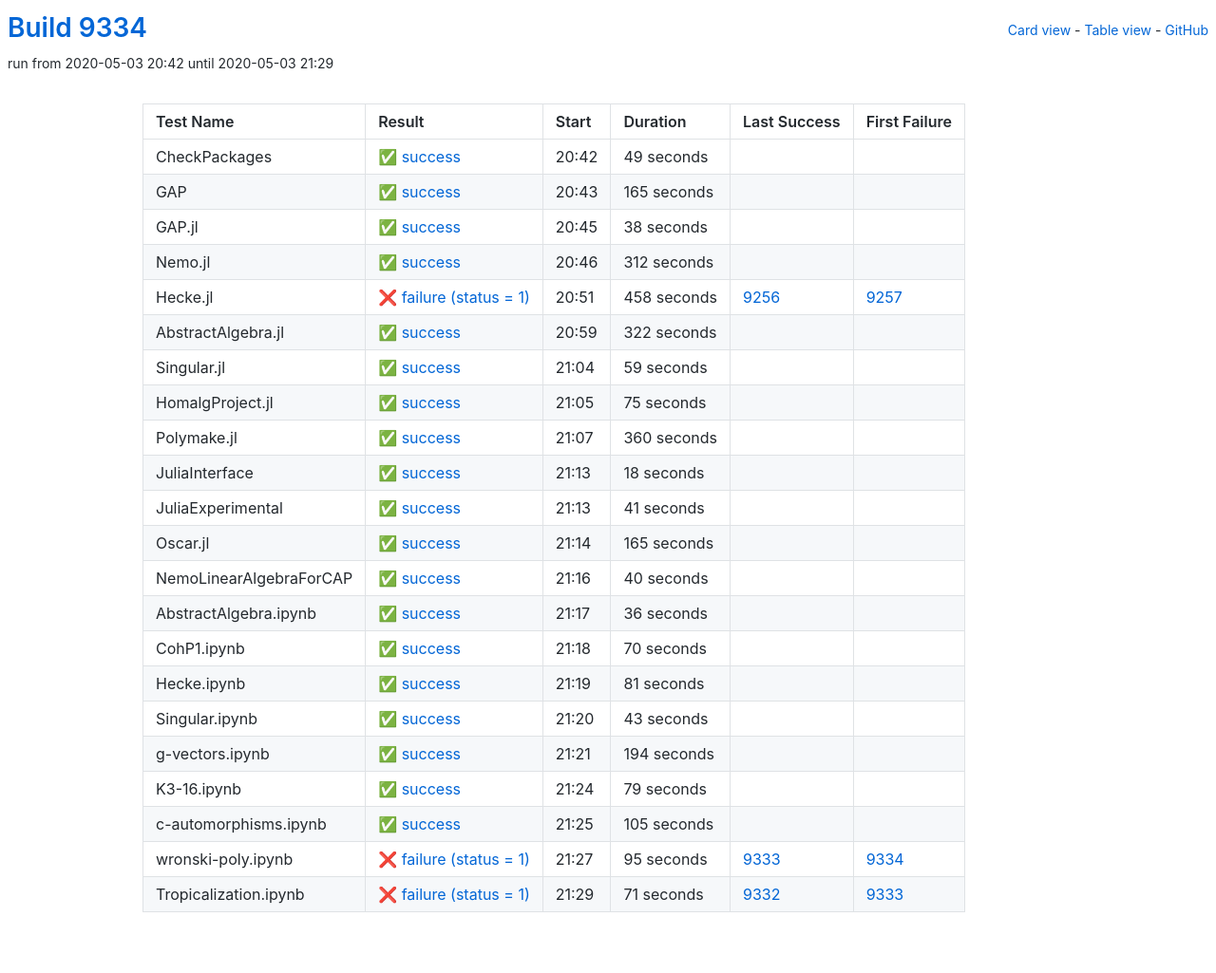
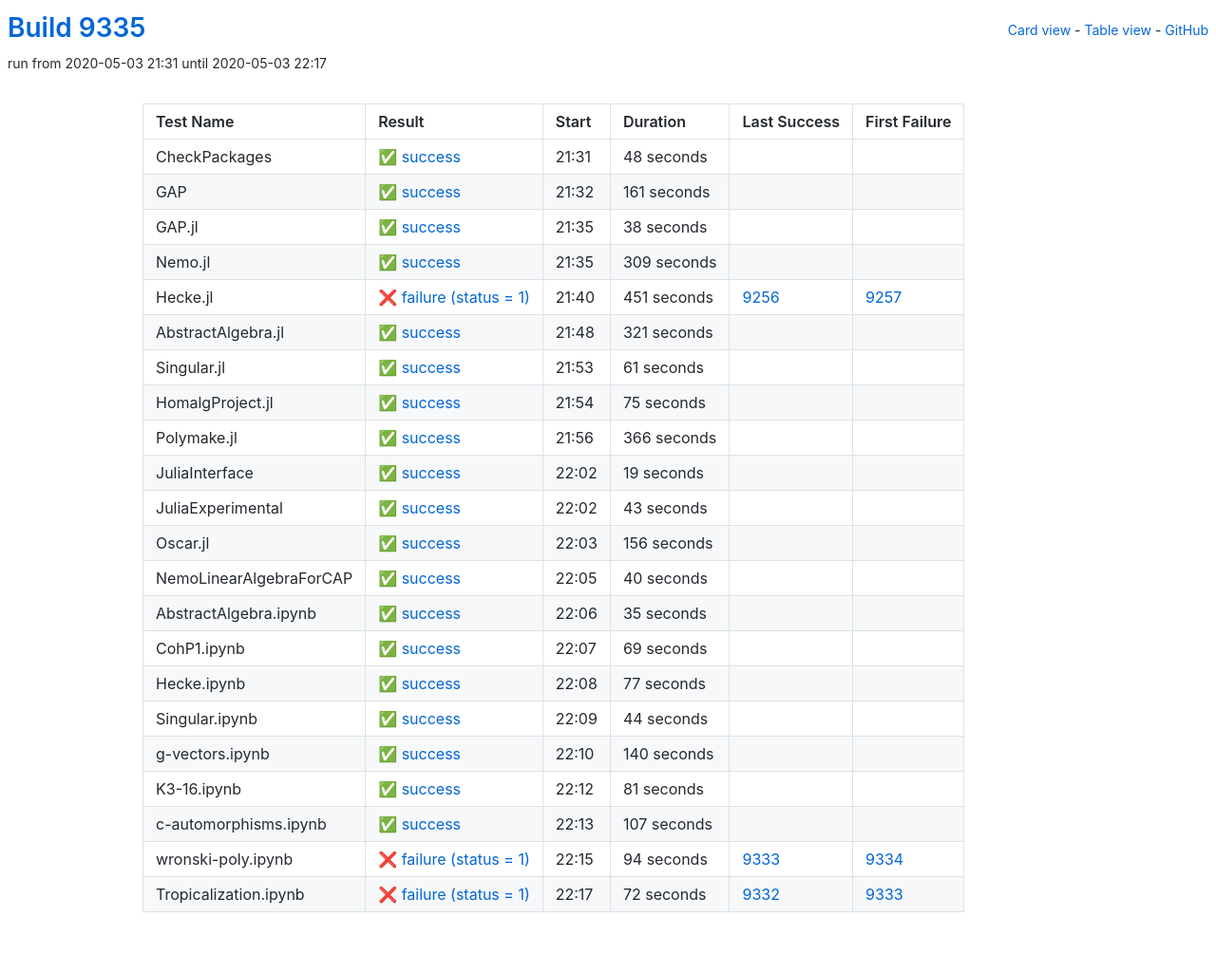
Before and after one commit to oscar-system/oscar-ci-status, a Jekyll site: the page built from table.html, in a window 1280 px wide. Shown: the whole page at 95% size. Built offline with Jekyll 4.4.1, drawn with Linux system fonts in a browser that asks for light colours.

Commit message:
Build 9335

```diff
--- a/_data/ci.yml
+++ b/_data/ci.yml
@@ -1,27 +1,27 @@
-build: 9334
-build_url: https://oscarci.mathematik.uni-kl.de/job/oscar/9334/
+build: 9335
+build_url: https://oscarci.mathematik.uni-kl.de/job/oscar/9335/
 job: oscar
 tests:
-- duration: 49
+- duration: 48
   exitcode: 0
   first_failure: false
   first_failure_url: null
   last_success: false
   last_success_url: null
-  log: https://oscarci.mathematik.uni-kl.de/job/oscar/9334/artifact/logs/build-9334/CheckPackages.log
+  log: https://oscarci.mathematik.uni-kl.de/job/oscar/9335/artifact/logs/build-9335/CheckPackages.log
   name: CheckPackages
-  start: 2020-05-03 20:42
+  start: 2020-05-03 21:31
   status: success
   success: true
-- duration: 165
+- duration: 161
   exitcode: 0
   first_failure: false
   first_failure_url: null
   last_success: false
   last_success_url: null
-  log: https://oscarci.mathematik.uni-kl.de/job/oscar/9334/artifact/logs/build-9334/GAP.log
+  log: https://oscarci.mathematik.uni-kl.de/job/oscar/9335/artifact/logs/build-9335/GAP.log
   name: GAP
-  start: 2020-05-03 20:43
+  start: 2020-05-03 21:32
   status: success
   success: true
 - duration: 38
@@ -30,53 +30,53 @@ tests:
   first_failure_url: null
   last_success: false
   last_success_url: null
-  log: https://oscarci.mathematik.uni-kl.de/job/oscar/9334/artifact/logs/build-9334/GAP.jl.log
+  log: https://oscarci.mathematik.uni-kl.de/job/oscar/9335/artifact/logs/build-9335/GAP.jl.log
   name: GAP.jl
-  start: 2020-05-03 20:45
+  start: 2020-05-03 21:35
   status: success
   success: true
-- duration: 312
+- duration: 309
   exitcode: 0
   first_failure: false
   first_failure_url: null
   last_success: false
   last_success_url: null
-  log: https://oscarci.mathematik.uni-kl.de/job/oscar/9334/artifact/logs/build-9334/Nemo.jl.log
+  log: https://oscarci.mathematik.uni-kl.de/job/oscar/9335/artifact/logs/build-9335/Nemo.jl.log
   name: Nemo.jl
-  start: 2020-05-03 20:46
+  start: 2020-05-03 21:35
   status: success
   success: true
-- duration: 458
+- duration: 451
   exitcode: 1
   first_failure: 9257
   first_failure_url: https://oscarci.mathematik.uni-kl.de/job/oscar/9257/
   last_success: 9256
   last_success_url: https://oscarci.mathematik.uni-kl.de/job/oscar/9256/
-  log: https://oscarci.mathematik.uni-kl.de/job/oscar/9334/artifact/logs/build-9334/Hecke.jl.log
+  log: https://oscarci.mathematik.uni-kl.de/job/oscar/9335/artifact/logs/build-9335/Hecke.jl.log
   name: Hecke.jl
-  start: 2020-05-03 20:51
+  start: 2020-05-03 21:40
   status: failure
   success: false
-- duration: 322
+- duration: 321
   exitcode: 0
   first_failure: false
   first_failure_url: null
   last_success: false
   last_success_url: null
-  log: https://oscarci.mathematik.uni-kl.de/job/oscar/9334/artifact/logs/build-9334/AbstractAlgebra.jl.log
+  log: https://oscarci.mathematik.uni-kl.de/job/oscar/9335/artifact/logs/build-9335/AbstractAlgebra.jl.log
   name: AbstractAlgebra.jl
-  start: 2020-05-03 20:59
+  start: 2020-05-03 21:48
   status: success
   success: true
-- duration: 59
+- duration: 61
   exitcode: 0
   first_failure: false
   first_failure_url: null
   last_success: false
   last_success_url: null
-  log: https://oscarci.mathematik.uni-kl.de/job/oscar/9334/artifact/logs/build-9334/Singular.jl.log
+  log: https://oscarci.mathematik.uni-kl.de/job/oscar/9335/artifact/logs/build-9335/Singular.jl.log
   name: Singular.jl
-  start: 2020-05-03 21:04
+  start: 2020-05-03 21:53
   status: success
   success: true
 - duration: 75
@@ -85,53 +85,53 @@ tests:
   first_failure_url: null
   last_success: false
   last_success_url: null
-  log: https://oscarci.mathematik.uni-kl.de/job/oscar/9334/artifact/logs/build-9334/HomalgProject.jl.log
+  log: https://oscarci.mathematik.uni-kl.de/job/oscar/9335/artifact/logs/build-9335/HomalgProject.jl.log
   name: HomalgProject.jl
-  start: 2020-05-03 21:05
+  start: 2020-05-03 21:54
   status: success
   success: true
-- duration: 360
+- duration: 366
   exitcode: 0
   first_failure: false
   first_failure_url: null
   last_success: false
   last_success_url: null
-  log: https://oscarci.mathematik.uni-kl.de/job/oscar/9334/artifact/logs/build-9334/Polymake.jl.log
+  log: https://oscarci.mathematik.uni-kl.de/job/oscar/9335/artifact/logs/build-9335/Polymake.jl.log
   name: Polymake.jl
-  start: 2020-05-03 21:07
+  start: 2020-05-03 21:56
   status: success
   success: true
-- duration: 18
+- duration: 19
   exitcode: 0
   first_failure: false
   first_failure_url: null
   last_success: false
   last_success_url: null
-  log: https://oscarci.mathematik.uni-kl.de/job/oscar/9334/artifact/logs/build-9334/JuliaInterface.log
+  log: https://oscarci.mathematik.uni-kl.de/job/oscar/9335/artifact/logs/build-9335/JuliaInterface.log
   name: JuliaInterface
-  start: 2020-05-03 21:13
+  start: 2020-05-03 22:02
   status: success
   success: true
-- duration: 41
+- duration: 43
   exitcode: 0
   first_failure: false
   first_failure_url: null
   last_success: false
   last_success_url: null
-  log: https://oscarci.mathematik.uni-kl.de/job/oscar/9334/artifact/logs/build-9334/JuliaExperimental.log
+  log: https://oscarci.mathematik.uni-kl.de/job/oscar/9335/artifact/logs/build-9335/JuliaExperimental.log
   name: JuliaExperimental
-  start: 2020-05-03 21:13
+  start: 2020-05-03 22:02
   status: success
   success: true
-- duration: 165
+- duration: 156
   exitcode: 0
   first_failure: false
   first_failure_url: null
   last_success: false
   last_success_url: null
-  log: https://oscarci.mathematik.uni-kl.de/job/oscar/9334/artifact/logs/build-9334/Oscar.jl.log
+  log: https://oscarci.mathematik.uni-kl.de/job/oscar/9335/artifact/logs/build-9335/Oscar.jl.log
   name: Oscar.jl
-  start: 2020-05-03 21:14
+  start: 2020-05-03 22:03
   status: success
   success: true
 - duration: 40
@@ -140,31 +140,64 @@ tests:
   first_failure_url: null
   last_success: false
   last_success_url: null
-  log: https://oscarci.mathematik.uni-kl.de/job/oscar/9334/artifact/logs/build-9334/NemoLinearAlgebraForCAP.log
+  log: https://oscarci.mathematik.uni-kl.de/job/oscar/9335/artifact/logs/build-9335/NemoLinearAlgebraForCAP.log
   name: NemoLinearAlgebraForCAP
-  start: 2020-05-03 21:16
+  start: 2020-05-03 22:05
   status: success
   success: true
-- duration: 36
+- duration: 35
   exitcode: 0
   first_failure: false
   first_failure_url: null
   last_success: false
   last_success_url: null
-  log: https://oscarci.mathematik.uni-kl.de/job/oscar/9334/artifact/logs/build-9334/AbstractAlgebra.ipynb.log
+  log: https://oscarci.mathematik.uni-kl.de/job/oscar/9335/artifact/logs/build-9335/AbstractAlgebra.ipynb.log
   name: AbstractAlgebra.ipynb
-  start: 2020-05-03 21:17
+  start: 2020-05-03 22:06
   status: success
   success: true
-- duration: 70
+- duration: 69
   exitcode: 0
   first_failure: false
   first_failure_url: null
   last_success: false
   last_success_url: null
-  log: https://oscarci.mathematik.uni-kl.de/job/oscar/9334/artifact/logs/build-9334/CohP1.ipynb.log
+  log: https://oscarci.mathematik.uni-kl.de/job/oscar/9335/artifact/logs/build-9335/CohP1.ipynb.log
   name: CohP1.ipynb
-  start: 2020-05-03 21:18
+  start: 2020-05-03 22:07
+  status: success
+  success: true
+- duration: 77
+  exitcode: 0
+  first_failure: false
+  first_failure_url: null
+  last_success: false
+  last_success_url: null
+  log: https://oscarci.mathematik.uni-kl.de/job/oscar/9335/artifact/logs/build-9335/Hecke.ipynb.log
+  name: Hecke.ipynb
+  start: 2020-05-03 22:08
+  status: success
+  success: true
+- duration: 44
+  exitcode: 0
+  first_failure: false
+  first_failure_url: null
+  last_success: false
+  last_success_url: null
+  log: https://oscarci.mathematik.uni-kl.de/job/oscar/9335/artifact/logs/build-9335/Singular.ipynb.log
+  name: Singular.ipynb
+  start: 2020-05-03 22:09
+  status: success
+  success: true
+- duration: 140
+  exitcode: 0
+  first_failure: false
+  first_failure_url: null
+  last_success: false
+  last_success_url: null
+  log: https://oscarci.mathematik.uni-kl.de/job/oscar/9335/artifact/logs/build-9335/g-vectors.ipynb.log
+  name: g-vectors.ipynb
+  start: 2020-05-03 22:10
   status: success
   success: true
 - duration: 81
@@ -173,74 +206,41 @@ tests:
   first_failure_url: null
   last_success: false
   last_success_url: null
-  log: https://oscarci.mathematik.uni-kl.de/job/oscar/9334/artifact/logs/build-9334/Hecke.ipynb.log
-  name: Hecke.ipynb
-  start: 2020-05-03 21:19
+  log: https://oscarci.mathematik.uni-kl.de/job/oscar/9335/artifact/logs/build-9335/K3-16.ipynb.log
+  name: K3-16.ipynb
+  start: 2020-05-03 22:12
   status: success
   success: true
-- duration: 43
+- duration: 107
   exitcode: 0
   first_failure: false
   first_failure_url: null
   last_success: false
   last_success_url: null
-  log: https://oscarci.mathematik.uni-kl.de/job/oscar/9334/artifact/logs/build-9334/Singular.ipynb.log
-  name: Singular.ipynb
-  start: 2020-05-03 21:20
+  log: https://oscarci.mathematik.uni-kl.de/job/oscar/9335/artifact/logs/build-9335/c-automorphisms.ipynb.log
+  name: c-automorphisms.ipynb
+  start: 2020-05-03 22:13
   status: success
   success: true
-- duration: 194
-  exitcode: 0
-  first_failure: false
-  first_failure_url: null
-  last_success: false
-  last_success_url: null
-  log: https://oscarci.mathematik.uni-kl.de/job/oscar/9334/artifact/logs/build-9334/g-vectors.ipynb.log
-  name: g-vectors.ipynb
-  start: 2020-05-03 21:21
-  status: success
-  success: true
-- duration: 79
-  exitcode: 0
-  first_failure: false
-  first_failure_url: null
-  last_success: false
-  last_success_url: null
-  log: https://oscarci.mathematik.uni-kl.de/job/oscar/9334/artifact/logs/build-9334/K3-16.ipynb.log
-  name: K3-16.ipynb
-  start: 2020-05-03 21:24
-  status: success
-  success: true
-- duration: 105
-  exitcode: 0
-  first_failure: false
-  first_failure_url: null
-  last_success: false
-  last_success_url: null
-  log: https://oscarci.mathematik.uni-kl.de/job/oscar/9334/artifact/logs/build-9334/c-automorphisms.ipynb.log
-  name: c-automorphisms.ipynb
-  start: 2020-05-03 21:25
-  status: success
-  success: true
-- duration: 95
+- duration: 94
   exitcode: 1
   first_failure: 9334
   first_failure_url: https://oscarci.mathematik.uni-kl.de/job/oscar/9334/
   last_success: 9333
   last_success_url: https://oscarci.mathematik.uni-kl.de/job/oscar/9333/
-  log: https://oscarci.mathematik.uni-kl.de/job/oscar/9334/artifact/logs/build-9334/wronski-poly.ipynb.log
+  log: https://oscarci.mathematik.uni-kl.de/job/oscar/9335/artifact/logs/build-9335/wronski-poly.ipynb.log
   name: wronski-poly.ipynb
-  start: 2020-05-03 21:27
+  start: 2020-05-03 22:15
   status: failure
   success: false
-- duration: 71
+- duration: 72
   exitcode: 1
   first_failure: 9333
   first_failure_url: https://oscarci.mathematik.uni-kl.de/job/oscar/9333/
   last_success: 9332
   last_success_url: https://oscarci.mathematik.uni-kl.de/job/oscar/9332/
-  log: https://oscarci.mathematik.uni-kl.de/job/oscar/9334/artifact/logs/build-9334/Tropicalization.ipynb.log
+  log: https://oscarci.mathematik.uni-kl.de/job/oscar/9335/artifact/logs/build-9335/Tropicalization.ipynb.log
   name: Tropicalization.ipynb
-  start: 2020-05-03 21:29
+  start: 2020-05-03 22:17
   status: failure
   success: false
```
Also changed, not shown: README.md.
